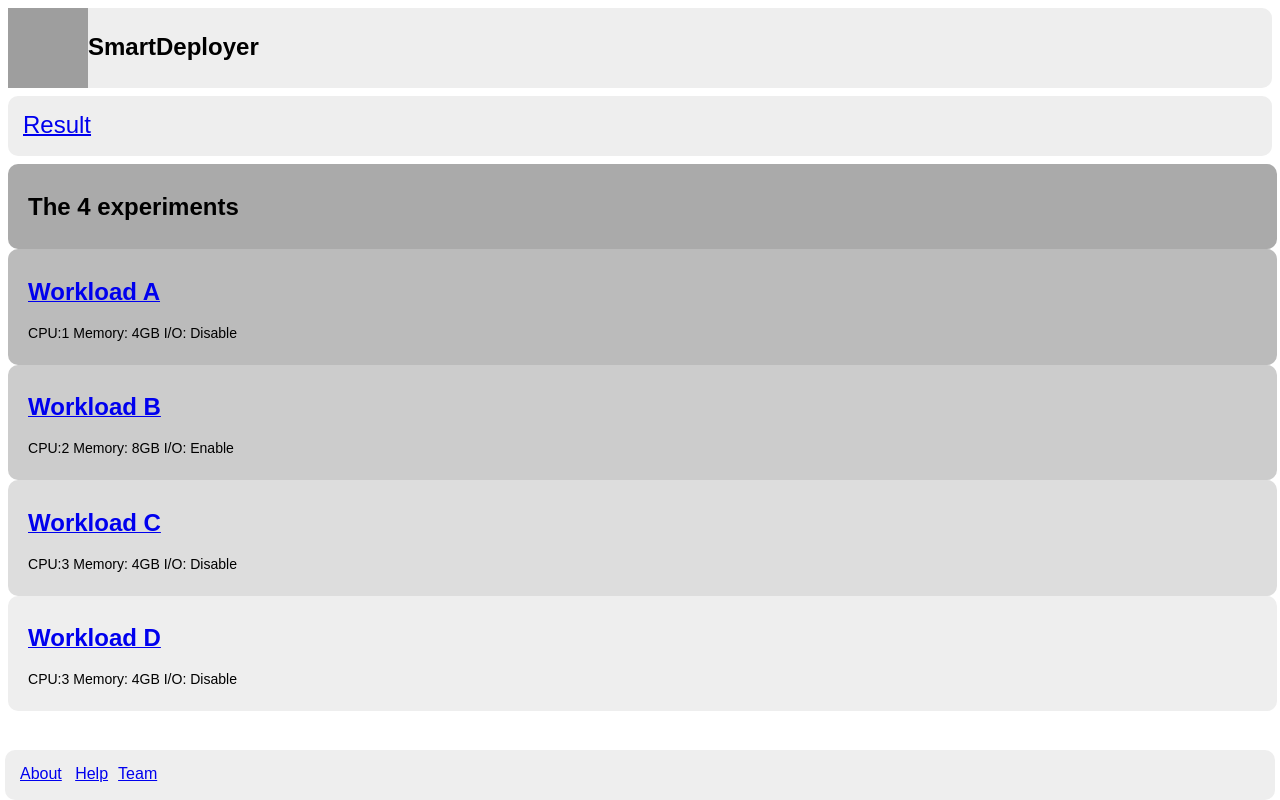
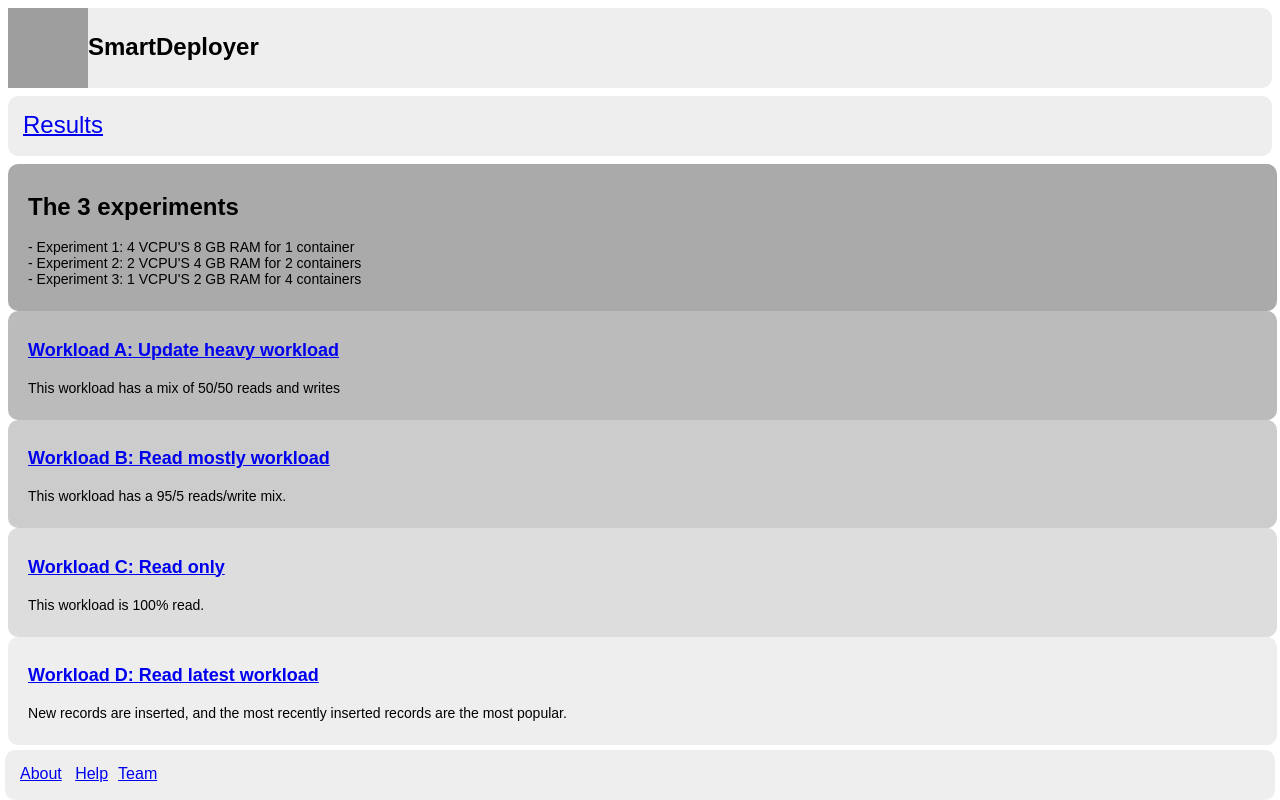
Before and after one commit to Zhipeng-Chang/CMPUT-401-Winter-2018, a Django app: page /results/ in a window 1280 px wide. Run offline with Django 3.2, Linux system fonts and the light colour scheme; grey boxes are pictures that could not be loaded.

Commit message:
minor change on web

```diff
--- a/Web/smartDeployer/results/templates/sample_page.html
+++ b/Web/smartDeployer/results/templates/sample_page.html
@@ -91,7 +91,7 @@ path {
         <p></p>
     </h6>
 
-    <h2> <div class = "h2"><A HREF="{% url 'index'%}"><font size="5">Result</font></A>  </div> </h2>
+    <h2> <div class = "h2"><A HREF="{% url 'index'%}"><font size="5">Results</font></A>  </div> </h2>
 
     <h6>
         <p></p>
@@ -100,24 +100,28 @@ path {
     <h3>
     <div class="row"></div>
     <div class="column" style="background-color:#aaa;">
-    <h4><font size="5">The 4 experiments</font></h4>
+    <h4><font size="5">The 3 experiments</font></h4>
+    <p>- Experiment 1: 4 VCPU'S 8 GB RAM for 1 container<br>
+    - Experiment 2: 2 VCPU'S 4 GB RAM for 2 containers<br>
+    - Experiment 3: 1 VCPU'S 2 GB RAM for 4 containers<br>
+    </p>
     </div>
     <div class="column" style="background-color:#bbb;">
-    <h4><A HREF="{% url 'workloada'%}"><font size="5">Workload A</font></A> </h4>
-    <p>CPU:1 Memory: 4GB I/O: Disable</p>
+    <h4><A HREF="{% url 'workloada'%}"><font size="4">Workload A: Update heavy workload</font></A> </h4>
+    <p>This workload has a mix of 50/50 reads and writes</p>
     </div>
     <div class="column" style="background-color:#ccc;">
-    <h4><A HREF="{% url 'workloadb'%}"><font size="5">Workload B</font></A> </h4>
-    <p>CPU:2 Memory: 8GB I/O: Enable</p>
+    <h4><A HREF="{% url 'workloadb'%}"><font size="4">Workload B: Read mostly workload</font></A> </h4>
+    <p>This workload has a 95/5 reads/write mix.</p>
     </div>
     <div class="row">
     <div class="column" style="background-color:#ddd;">
-    <h4><A HREF="{% url 'workloadc'%}"><font size="5">Workload C</font></A> </h4>
-    <p>CPU:3 Memory: 4GB I/O: Disable</p>
+    <h4><A HREF="{% url 'workloadc'%}"><font size="4">Workload C: Read only</font></A> </h4>
+    <p>This workload is 100% read.</p>
     </div>
     <div class="column" style="background-color:#eee;">
-    <h4><A HREF="{% url 'workloadd'%}"><font size="5">Workload D</font></A> </h4>
-    <p>CPU:3 Memory: 4GB I/O: Disable</p>
+    <h4><A HREF="{% url 'workloadd'%}"><font size="4">Workload D: Read latest workload</font></A> </h4>
+    <p>New records are inserted, and the most recently inserted records are the most popular.</p>
     </div>
     </h3>
 
```
